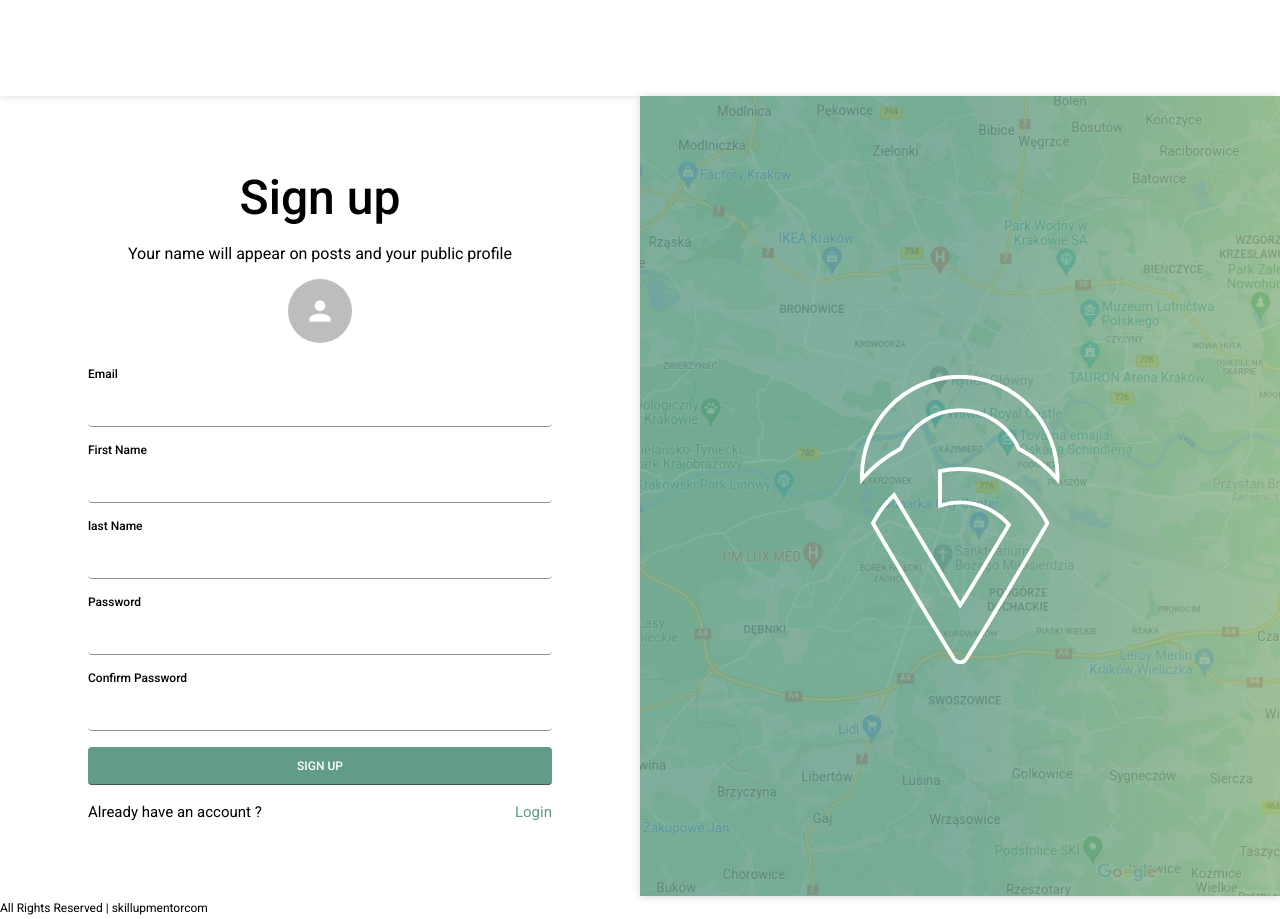
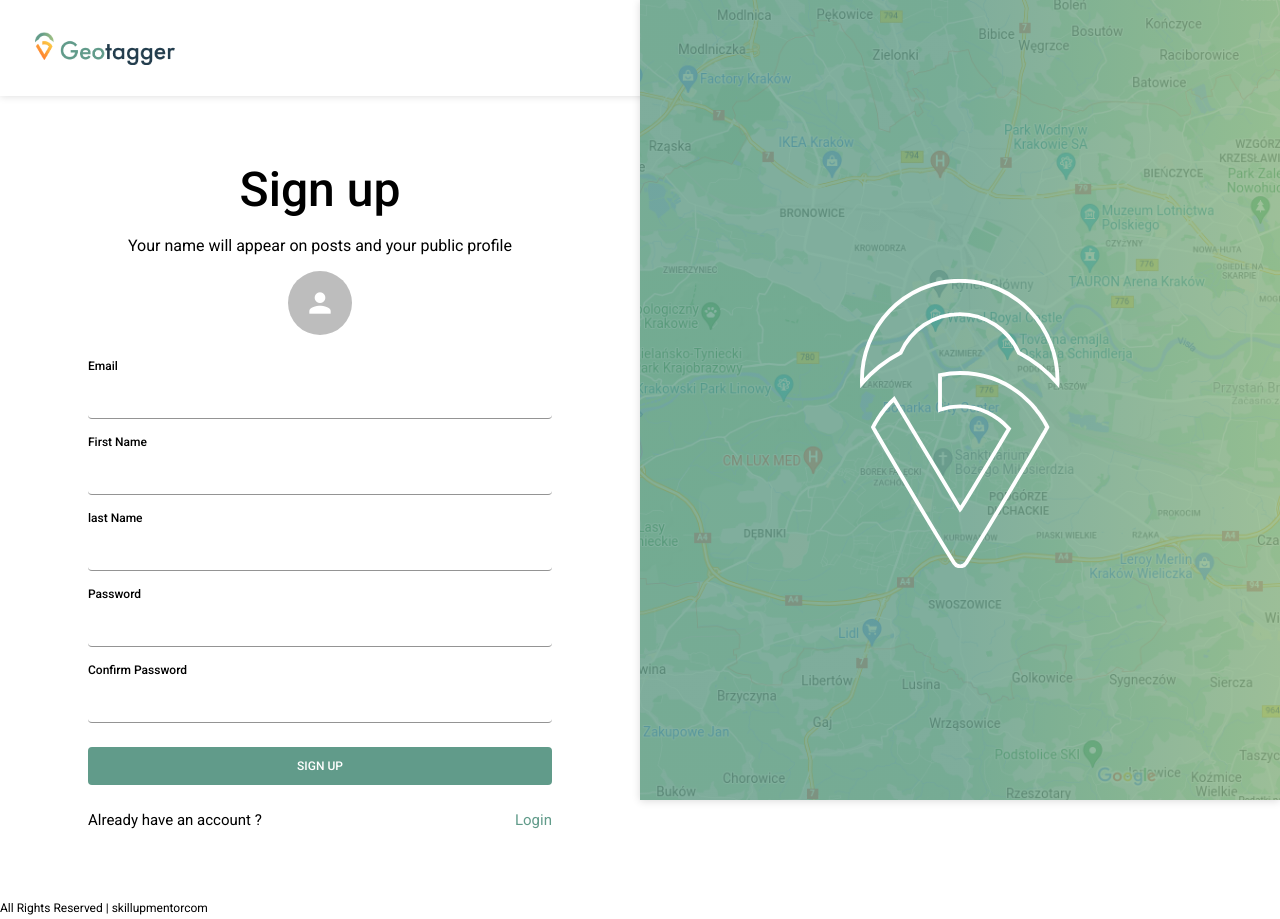
Before and after one commit to hktari/skillup-02-guess-location-frontend, a React (Create React App) app: page /signup in a window 1280 px wide. Built offline with nearby package versions, Linux system fonts and the light colour scheme.

Commit message:
login page header and brand logo

```diff
--- a/src/components/Header.tsx
+++ b/src/components/Header.tsx
@@ -15,13 +15,18 @@ const Header = (props: Props) => {
 
   return (
     <>
-      <header className='header w3-hide-medium w3-hide-large'>
+      <header className='header '>
         <img className='logo-top-left' src={logo} alt="geotagger logo" />
-        <button className='menu-btn' onClick={toggleSidebar}>
-          <span className="material-icons">
-            menu
-          </span>
-        </button>
+        <div className="w3-hide-medium w3-hide-large">
+          <button className='menu-btn' onClick={toggleSidebar}>
+            <span className="material-icons">
+              menu
+            </span>
+          </button>
+        </div>
+        <div className="w3-hide-small">
+            <div className="nav-items"> </div>
+        </div>
       </header>
       <nav className={sidebarOpen ? 'side-nav open' : 'side-nav'} >
         <div className="nav-header">
@@ -52,7 +57,6 @@ const Header = (props: Props) => {
           <button className="btn btn-outline btn-block">SIGN IN</button>
         </div>
       </nav>
-      <header className='header'></header>
     </>
   )
 }
--- a/src/css/common.css
+++ b/src/css/common.css
@@ -187,7 +187,7 @@
     padding: 0 12px;
 }
 
-.form input .btn {
+.form input.btn {
     margin: 16px 0;
     border-bottom: none !important;
 }
@@ -222,9 +222,11 @@
 /* -------------------------------------------------------------------------- */
 
 .brand-logo {
-    width: 100%;
+    width: 50%;
     height: 100vh;
-    position: relative;
+    right: 0;
+    top: 0;
+    position: absolute;
 }
 
 .brand-logo .bg-map {
```
Also changed, not shown: src/css/components/Header.css (line endings or trailing spaces).
